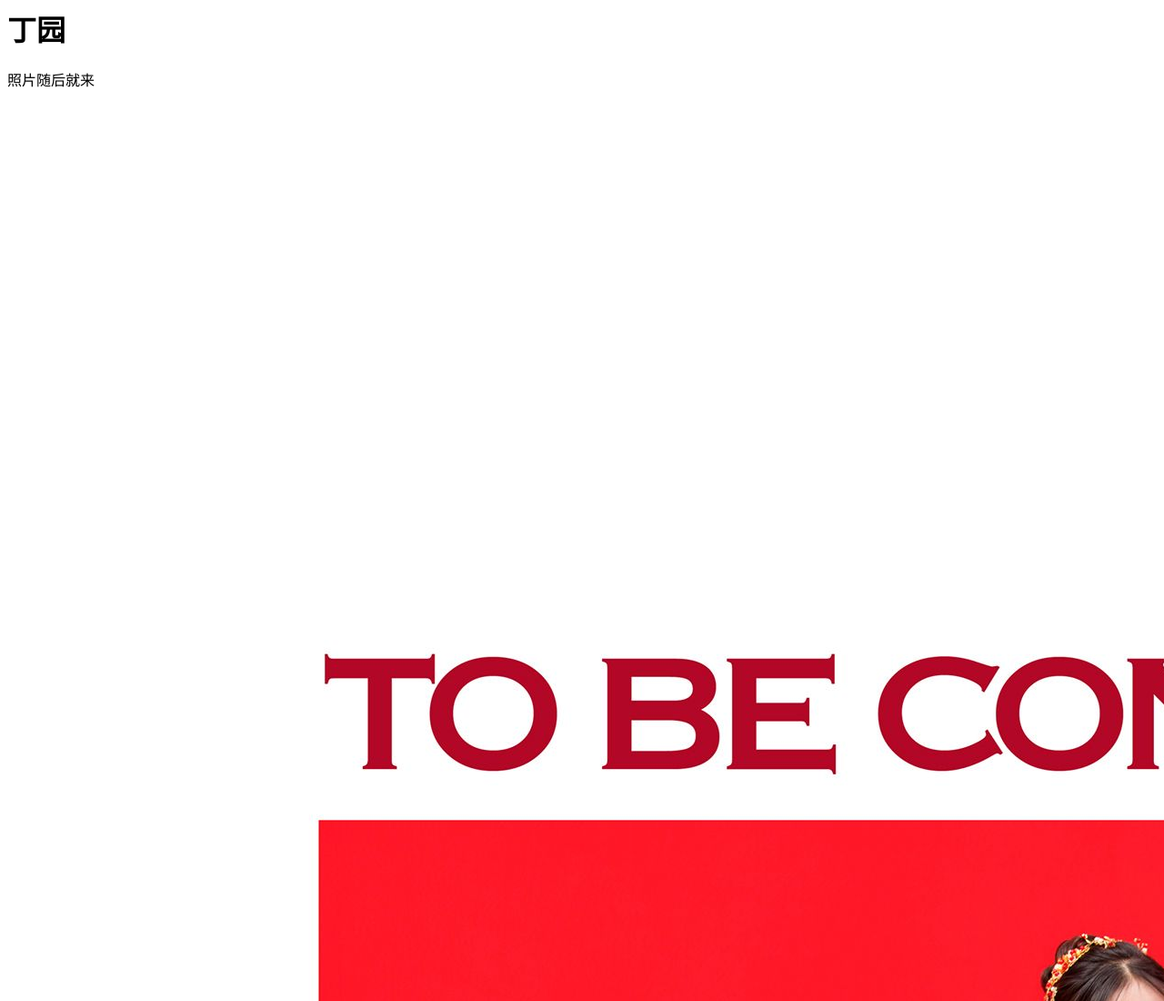
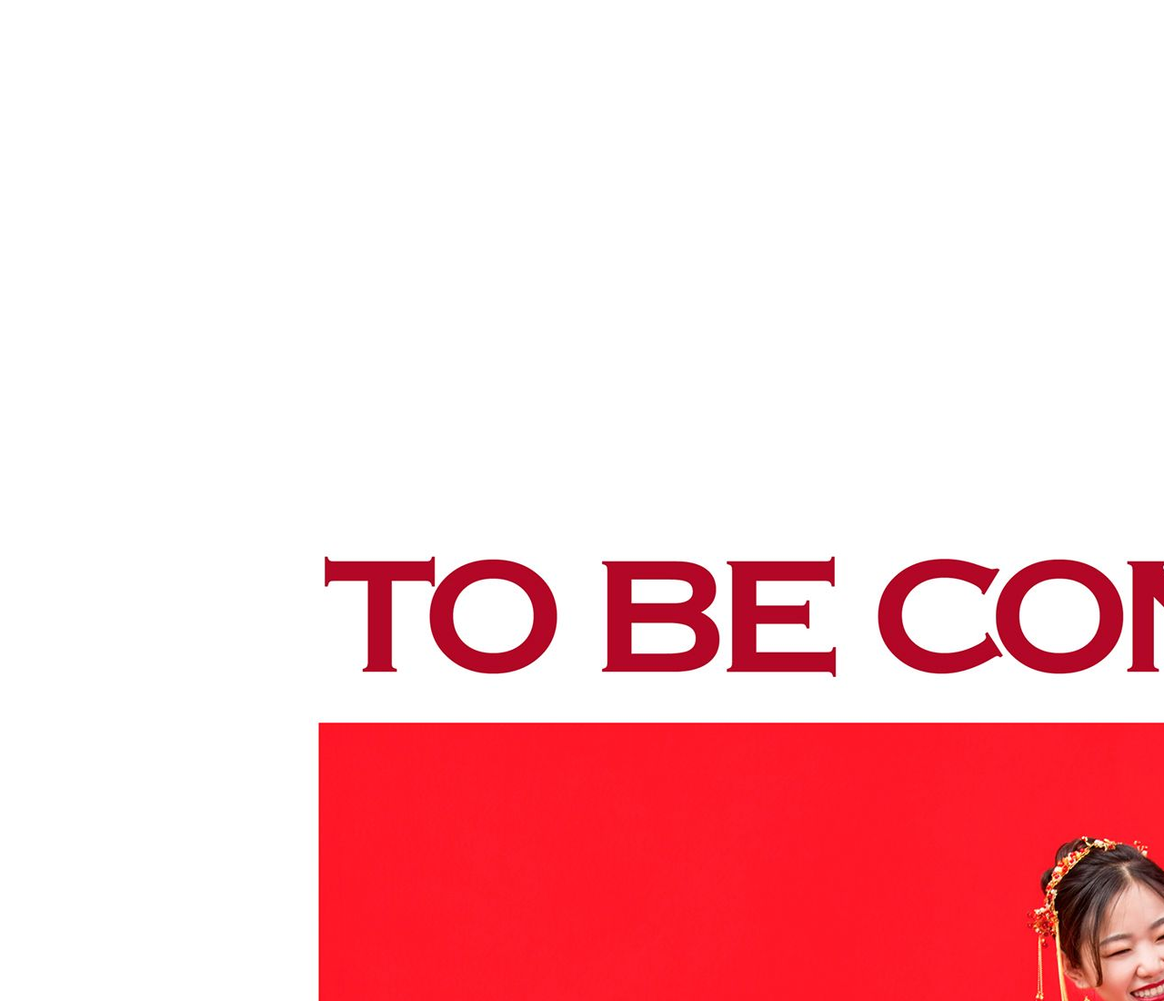
Before and after one commit to optmistdingyuan/optmistdingyuan.github.io, a plain HTML site: page index.html in a window 1280 px wide. Shown: the top 1100 px of the page at 91% size. Drawn offline with Linux system fonts and the light colour scheme.

Commit message:
Update index.html

```diff
--- a/index.html
+++ b/index.html
@@ -1,10 +1,7 @@
 <html>
 <body>
 
-<h1>丁园</h1>
-
-<p>照片随后就来</p>
     <img src="img/hunli.jpg" style="margin:300px"/>
-		<img src="img/zhaopain.jpg" />
+    <img src="img/zhaopain.jpg" />
 </body>
 </html>
```
